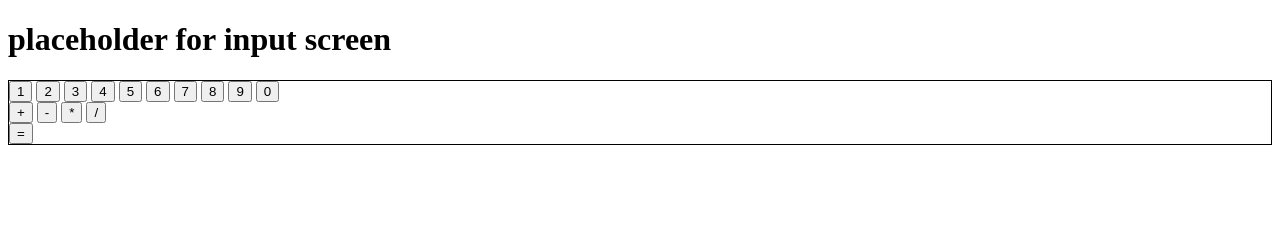
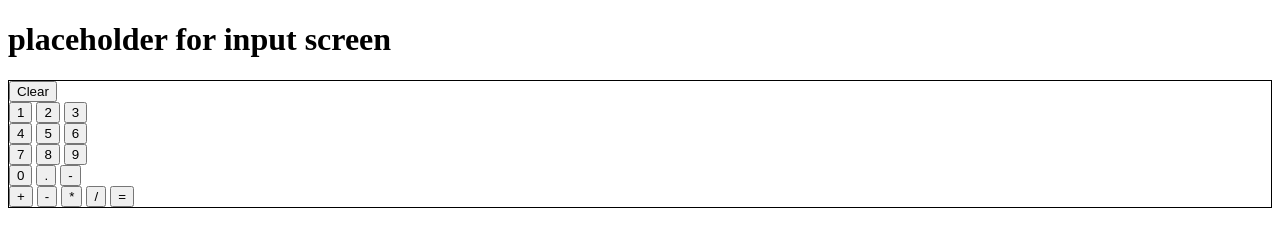
Before and after one commit to OhNoItsOri/calculator, a plain HTML site: page index.html in a window 1280 px wide. Drawn offline with Linux system fonts and the light colour scheme.

Commit message:
Formatted some of the divs.

```diff
--- a/index.html
+++ b/index.html
@@ -10,25 +10,36 @@
 <body>
     <h1>placeholder for input screen</h1>
     <div id="container">
-        <div class="numContainer">
+        <div id="clearContainer">
+            <button id="clear">Clear</butto>
+        </div>
+        <div class="numContainer"> <!--Divs for rows and columns-->
+            <div class="rowOne">
                 <button id="numOne">1</button>
                 <button id="numTwo">2</button>
                 <button id="numThree">3</button>
+            </div>
+            <div class="rowTwo">
                 <button id="numFour">4</button>
                 <button id="numFive">5</button>
                 <button id="numSix">6</button>
+            </div>
+            <div class="rowThree">
                 <button id="numSeven">7</button>
                 <button id="numEight">8</button>
                 <button id="numNine">9</button>
+            </div>
+            <div class="rowFour">
                 <button id="numZero">0</button>
+                <button id="numDecimal">.</button>
+                <button id="numNegative">-</button>
             </div>
-        <div class="opContainer">
+        </div>
+        <div class="opContainer"> <!-- Place on the side with Flexbox vs Num-->
             <button id="opAdd">+</button>
             <button id="opSub">-</button>
             <button id="opMult">*</button>
             <button id="opDiv">/</button>
-        </div>
-        <div class="equalContainer">
             <button id="opEqual">=</button>
         </div>
     </div>
```
Also changed, not shown: style.css (line endings or trailing spaces). Lines whose indentation alone changed are shown as unchanged.
